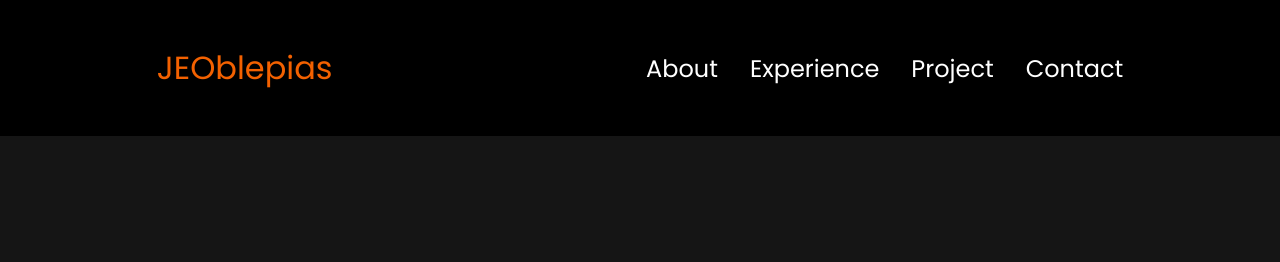
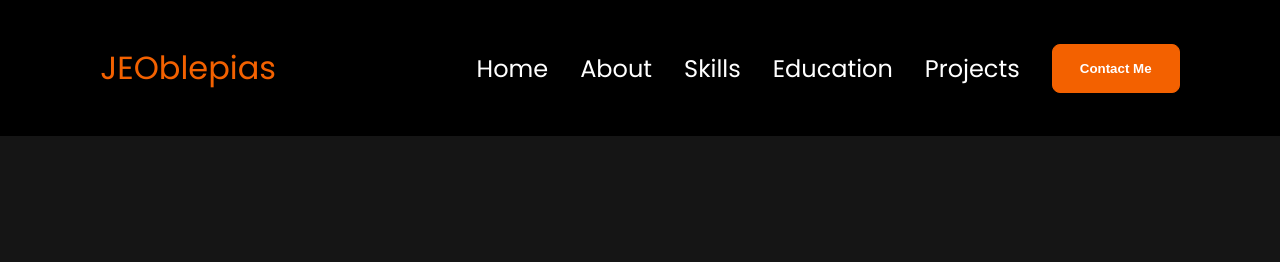
Before and after one commit to JeDo5410/J.E.O-Portfolio, a plain HTML site: page index.html in a window 1280 px wide. Shown: the top 262 px of the page. Drawn offline with Linux system fonts and the light colour scheme; files whose address does not match are found by name.

Commit message:
Improved the Navbar

```diff
--- a/index.html
+++ b/index.html
@@ -10,13 +10,17 @@
 <body>
     <nav id="desktop-nav">
         <div class="logo"> JEOblepias</div>
-        <div>
+        <div class="nav-right">
             <ul class="nav-links">
+                <li><a href="#profile">Home</a></li>
                 <li><a href="#about">About</a></li>
-                <li><a href="#experience">Experience</a></li>
-                <li><a href="#projects">Project</a></li>
-                <li><a href="#contact">Contact</a></li>
+                <li><a href="#skills">Skills</a></li>
+                <li><a href="#education">Education</a></li>
+                <li><a href="#projects">Projects</a></li>
             </ul>
+            <button class="btn btn-color-1" onclick="location.href='./#contact'">
+                Contact Me
+            </button>
         </div>
     </nav>
     <nav id="hamburger-nav">
@@ -28,8 +32,10 @@
                 <span></span>
             </div>
             <div class="menu-links">
+                <li><a href="#profile" onclick="toggleMenu()">Home</a></li>
                 <li><a href="#about" onclick="toggleMenu()">About</a></li>
-                <li><a href="#experience" onclick="toggleMenu()">Experience</a></li>
+                <li><a href="#skills" onclick="toggleMenu()">Skills</a></li>
+                <li><a href="#education" onclick="toggleMenu()">Education</a></li>
                 <li><a href="#projects" onclick="toggleMenu()">Project</a></li>
                 <li><a href="#contact" onclick="toggleMenu()">Contact</a></li>
             </div>
@@ -84,7 +90,7 @@
         </div>
         <img src="./assets/arrow.png" alt="Arrow icon" class="icon arrow" onclick="location.href='./#experience'">
     </section>
-    <section id="experience">
+    <section id="education">
         <p class="section__text__p1">Explore My</p>
         <h1 class="title">Experience</h1>
         <div class="experience-details-container">
--- a/style.css
+++ b/style.css
@@ -29,18 +29,22 @@ a, .btn {
 
 /* Desktop Nav */
 
-nav, .nav-links {
+nav {
     display: flex;
-}
-
-nav {
     justify-content: space-around;
     align-items: center;
     height: 17vh;
     background-color: #000000;
 }
 
+.nav-right {
+    display: flex;
+    align-items: center;
+    gap: 2rem;
+}
+
 .nav-links {
+    display: flex;
     gap: 2rem;
     list-style: none;
     font-size: 1.5rem;
@@ -65,6 +69,10 @@ a:hover {
 
 .logo:hover {
     cursor: default;
+}
+
+#desktop-nav .btn-color-1 {
+    border-radius: 0.5rem;
 }
 
 /* Hamburger Menu */
@@ -290,9 +298,9 @@ section {
     height: 80%;
 }
 
-/* Experience */
+/* Education */
 
-#experience {
+#education {
     position: relative;
 }
 
```
Also changed, not shown: assets/play-icon.png (added), assets/profile-pic.png, assets/profile-pic1.png (added).
